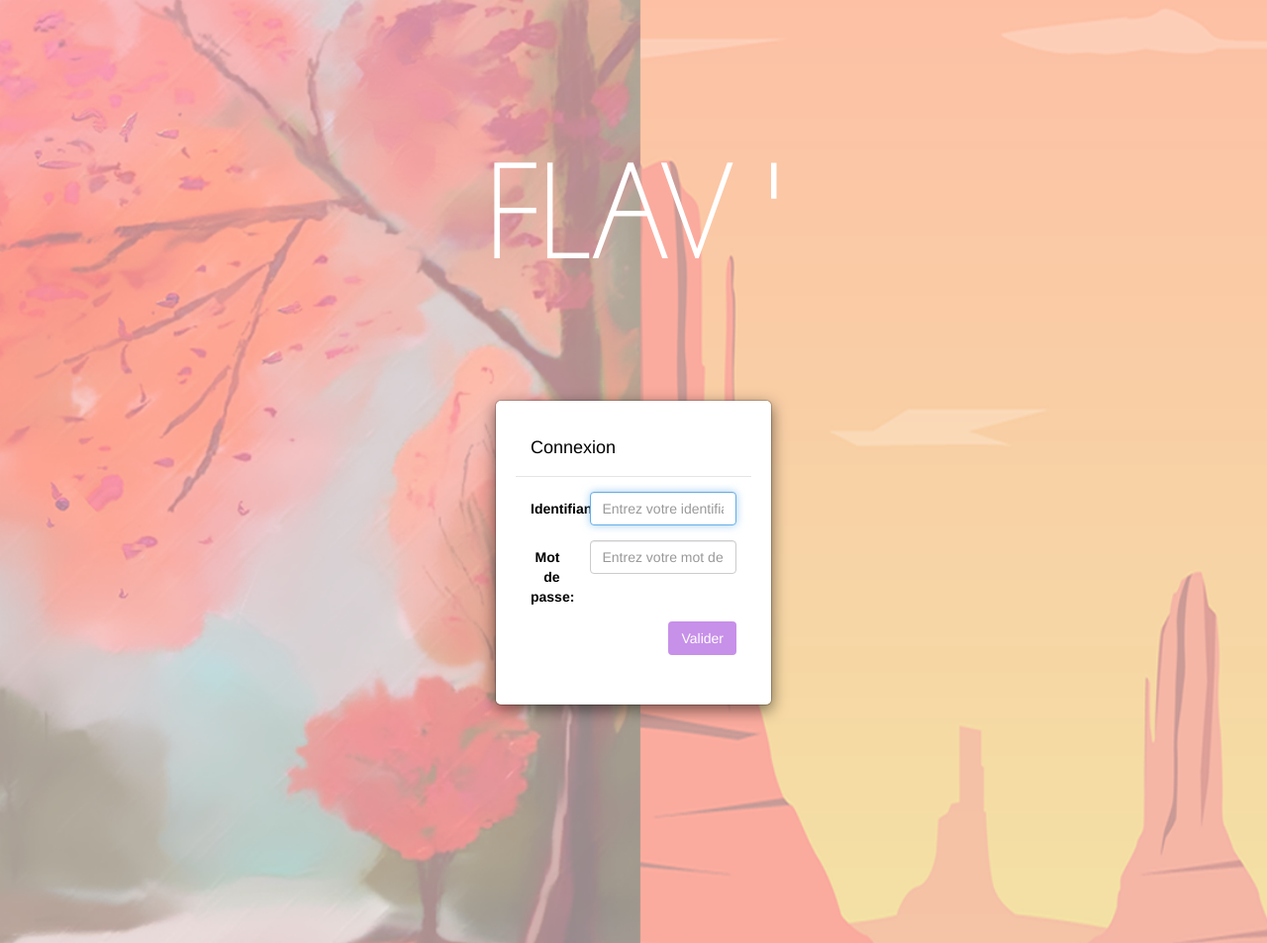
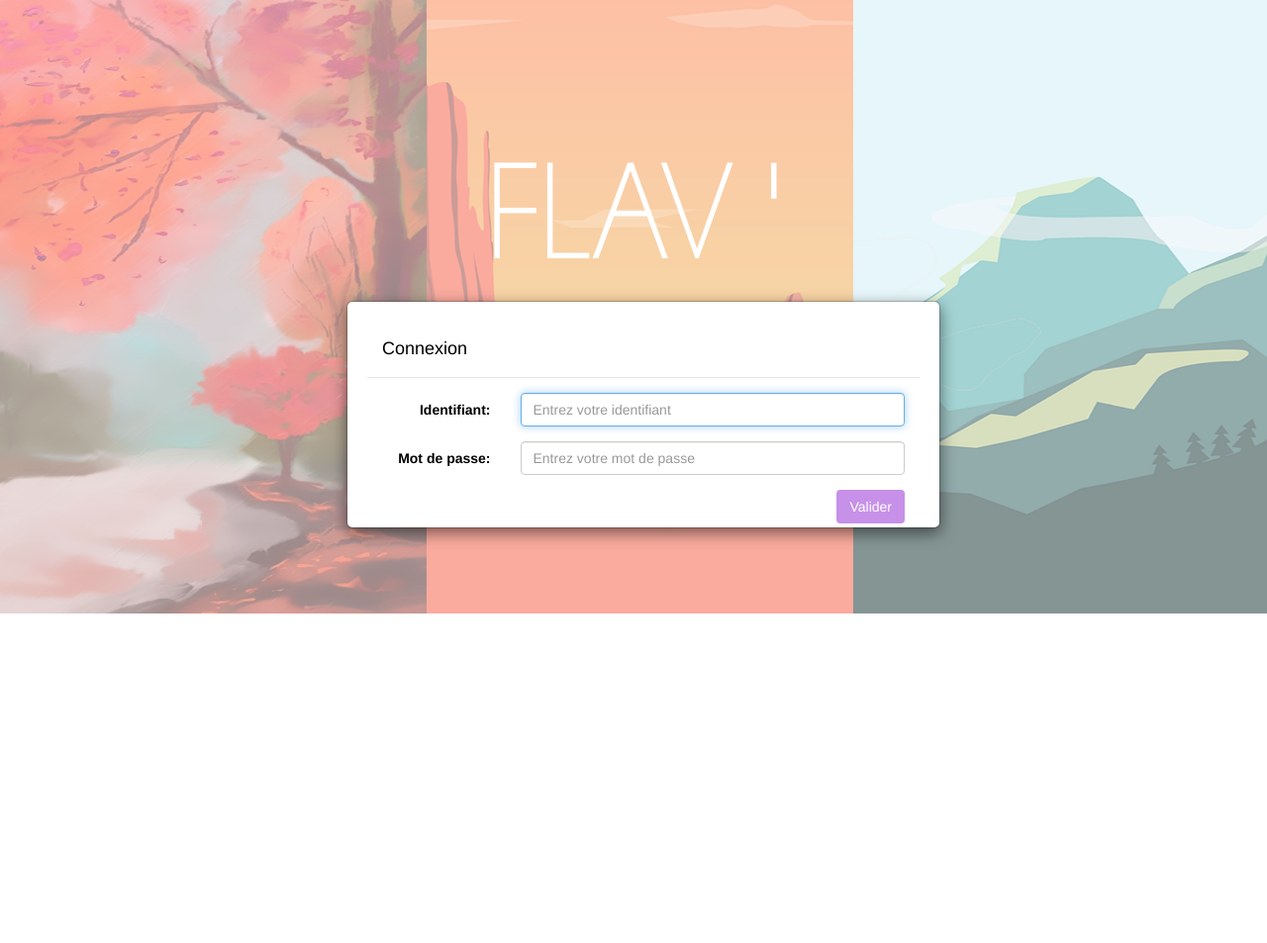
Before and after one commit to aliliKM/FLAV_siteweb, a PHP site: page / in a window 1280 px wide. Shown: the top 953 px of the page at 99% size. After the commit the page ends 620 px from the top, so only its background shows below. Run offline with PHP 8.4, Linux system fonts and the light colour scheme; some libraries are stand-ins or nearby versions.

Commit message:
media query

```diff
--- a/PJS4/Vue/styleCSS/styleAccueilPerso.css
+++ b/PJS4/Vue/styleCSS/styleAccueilPerso.css
@@ -135,6 +135,35 @@ body{
 	background-size: cover;
 }
 
+@media screen and (max-width: 1300px) {
+  body{
+		background-image: url("../img/3mondes.png");
+		background-size: 101% 60%;
+		overflow: hidden;
+}
+	}
+
+	#connect{
+		min-width:600px;
+		padding:2px;
+		margin:2px;
+		max-height:230px;
+	}
+
+	#connect.modal-content{
+
+	margin-top:0px;
+	margin-left:350px;
+	}
+
+	.flav h1{
+	text-align:center;
+	font-family:'Champagne';
+	font-size:2em;
+	}
+}
+
+
 #toLeft{
 	float:right;
 }
@@ -149,11 +178,6 @@ body{
 	margin-left : auto !important;
 	margin-right : auto !important;
 }
-
-/* .ui-state-default, .ui-widget-content .ui-state-default, .ui-widget-header .ui-state-default, .ui-button, html .ui-button.ui-state-disabled:hover, html .ui-button.ui-state-disabled:active{ */
-
-	/* background-color: #ffffff; */
-/* } */
 
 .flav{
 	margin-top:120px;
```
